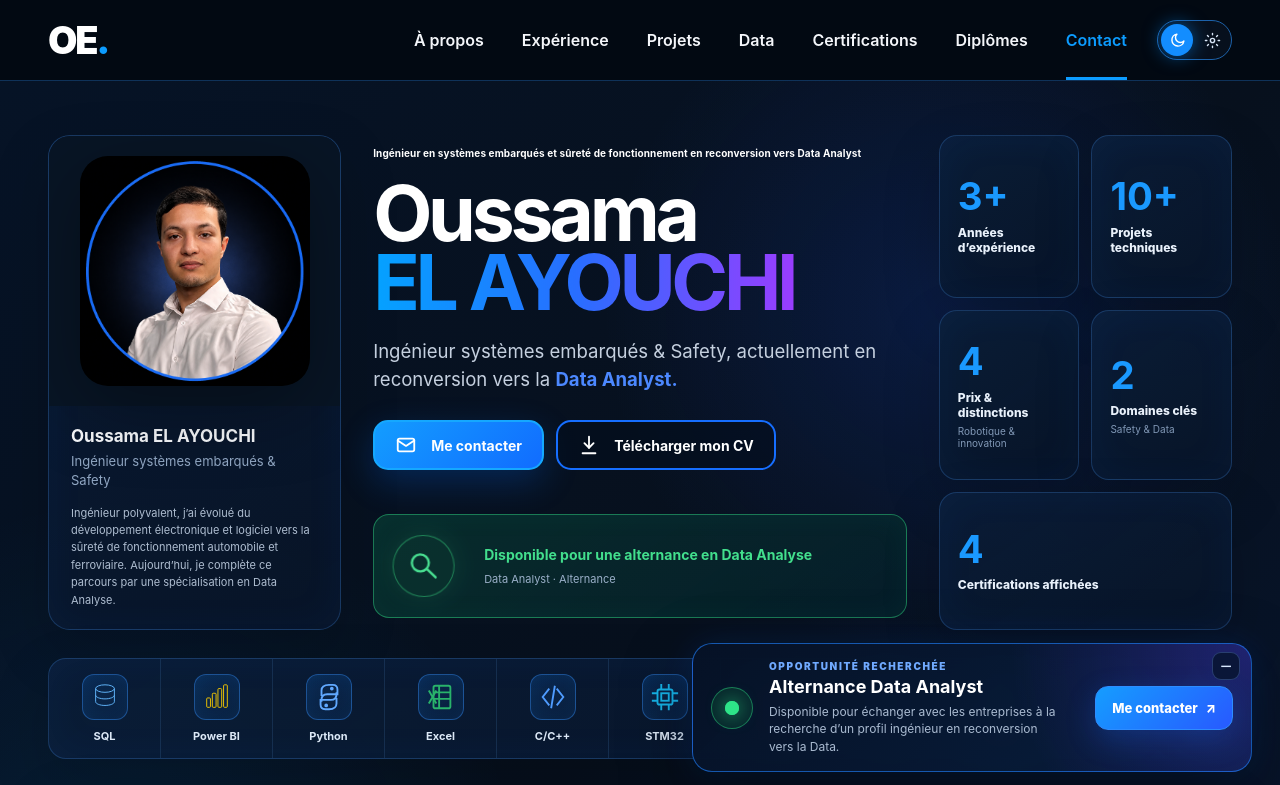
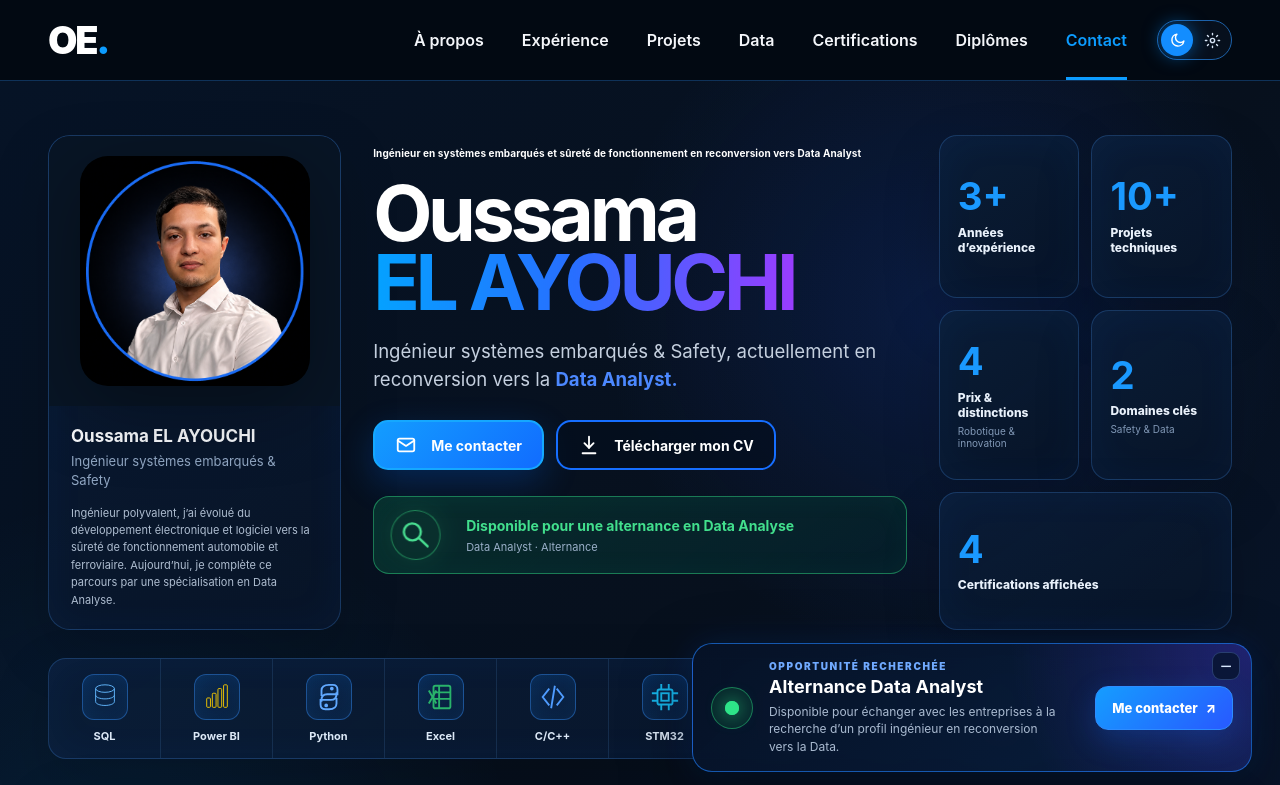
Before and after one commit to Oelayouchi/portfolio, a Next.js app: page / in a window 1280 px wide. Shown: the top 785 px of the page. Built offline with nearby package versions, Linux system fonts and the light colour scheme.

Commit message:
Ajuste l'espacement et la hauteur du bandeau alternance

```diff
--- a/app/hero-layout-final.css
+++ b/app/hero-layout-final.css
@@ -24,15 +24,15 @@
   white-space: nowrap;
 }
 
-/* La fenêtre verte prend la place des anciens blocs CDI / À la recherche. */
+/* Bandeau alternance : plus compact et clairement séparé des boutons. */
 .homeHeroAvailability {
   display: grid;
-  grid-template-columns: 72px 1fr;
+  grid-template-columns: 58px 1fr;
   align-items: center;
-  gap: 18px;
-  min-height: 104px;
-  margin-top: auto;
-  padding: 16px 20px;
+  gap: 16px;
+  min-height: 78px;
+  margin-top: 26px;
+  padding: 10px 18px;
   border: 1px solid rgba(48, 218, 132, .48);
   border-radius: 16px;
   background: linear-gradient(145deg, rgba(8, 53, 48, .76), rgba(6, 30, 42, .92));
@@ -49,21 +49,21 @@
 }
 
 .homeHeroAvailability .homeSearchLogo {
-  width: 62px;
-  height: 62px;
+  width: 50px;
+  height: 50px;
   margin: 0;
 }
 
 .homeHeroAvailability > span:last-child {
   display: grid;
-  gap: 7px;
+  gap: 5px;
   min-width: 0;
 }
 
 .homeHeroAvailability strong {
   color: #42df8d;
   font-size: 14px;
-  line-height: 1.35;
+  line-height: 1.3;
 }
 
 .homeHeroAvailability small {
@@ -118,16 +118,16 @@ html[data-theme='light'] .homeHeroAvailability small {
   }
 
   .homeHeroAvailability {
-    grid-template-columns: 58px 1fr;
-    gap: 13px;
-    min-height: 90px;
-    margin-top: 22px;
-    padding: 14px 15px;
+    grid-template-columns: 50px 1fr;
+    gap: 12px;
+    min-height: 76px;
+    margin-top: 20px;
+    padding: 10px 13px;
   }
 
   .homeHeroAvailability .homeSearchLogo {
-    width: 50px;
-    height: 50px;
+    width: 44px;
+    height: 44px;
   }
 
   .homeHeroAvailability strong {
```
